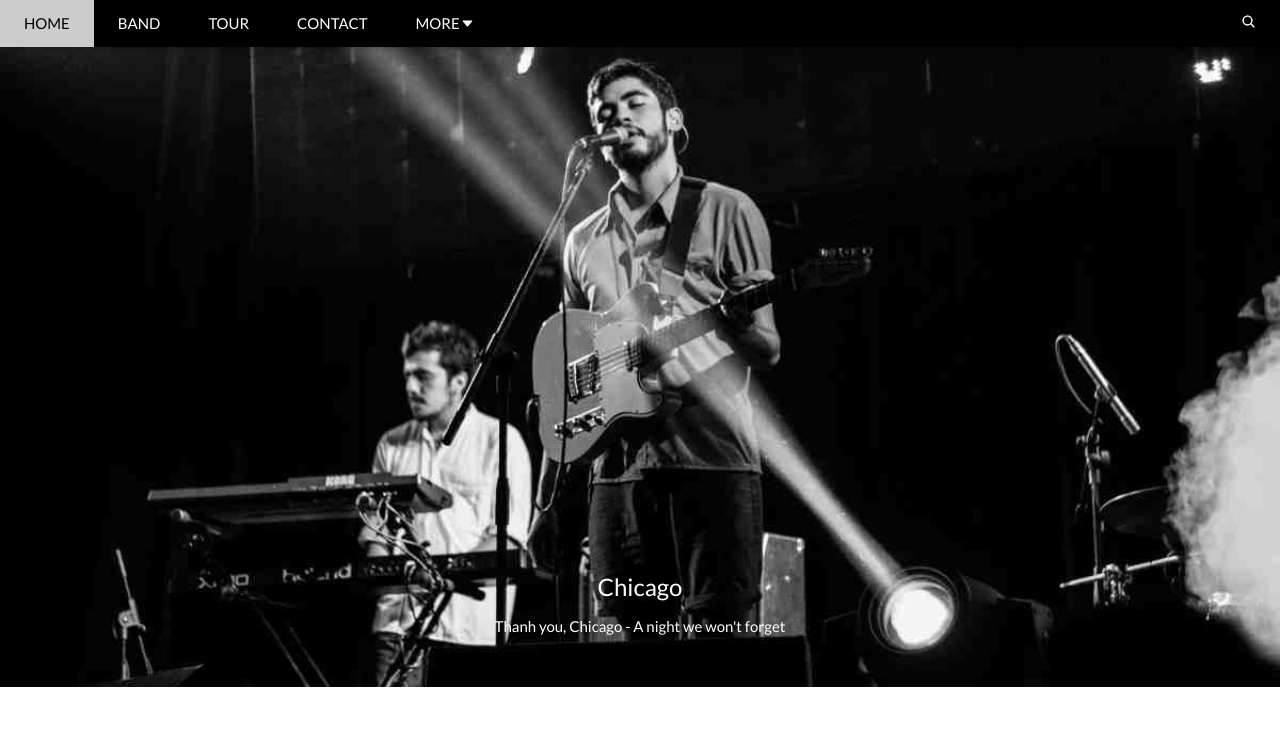
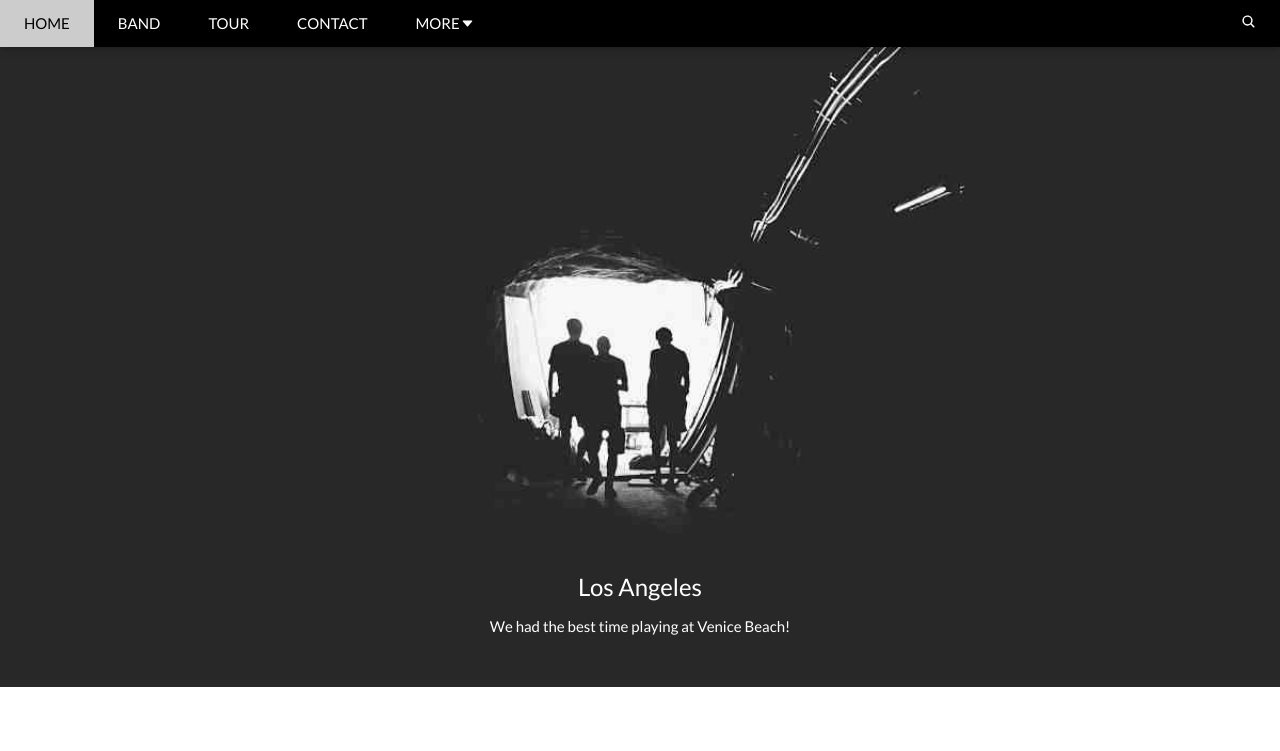
Before and after one commit to tranthientam293/music-band-landing-page, a plain HTML site: page index.html in a window 1280 px wide. Shown: the top 751 px of the page. Drawn offline with nearby package versions, Linux system fonts and the light colour scheme.

Commit message:
update slider

```diff
--- a/index.html
+++ b/index.html
@@ -72,6 +72,34 @@
               <h2 class="heading-secondary">chicago</h2>
               <p class="heading-text">
                 Thanh you, Chicago - A night we won't forget
+              </p>
+            </div>
+
+          </div>
+          <div class="slider-box">
+            <img
+              src="./img/hero-section/la.jpg"
+              alt=""
+              class="slider-img"
+            />
+            <div class="heading-box">
+              <h2 class="heading-secondary">Los Angeles</h2>
+              <p class="heading-text">
+                We had the best time playing at Venice Beach!
+              </p>
+            </div>
+          </div>
+
+          <div class="slider-box">
+            <img
+              src="./img/hero-section/ny.jpg"
+              alt=""
+              class="slider-img"
+            />
+            <div class="heading-box">
+              <h2 class="heading-secondary">New York</h2>
+              <p class="heading-text">
+                The atmosphere in New York is lorem ispum
               </p>
             </div>
           </div>
--- a/js/main.js
+++ b/js/main.js
@@ -7,6 +7,37 @@ btn.addEventListener("click", function () {
   collapseTarget.classList.toggle("active");
   console.log(collapseTarget);
 });
+
+//Slider
+
+const sliders = document.querySelectorAll(".slider-box");
+index = 0;
+
+function reset() {
+  sliders.forEach(function (item) {
+    item.style.display = "none";
+  });
+}
+
+function showStartSlide() {
+  reset();
+  sliders[index].style.display = "block";
+}
+
+showStartSlide();
+
+function implementSlide() {
+  reset();
+  sliders[index].style.display = "block";
+  index++;
+  if (index > sliders.length - 1) {
+    index = 0;
+  }
+
+  setTimeout(implementSlide, 5000);
+}
+implementSlide();
+
 
 // Modal
 const modalTriggers = document.querySelectorAll('[data-toggle="buy-tickets"]');
```
